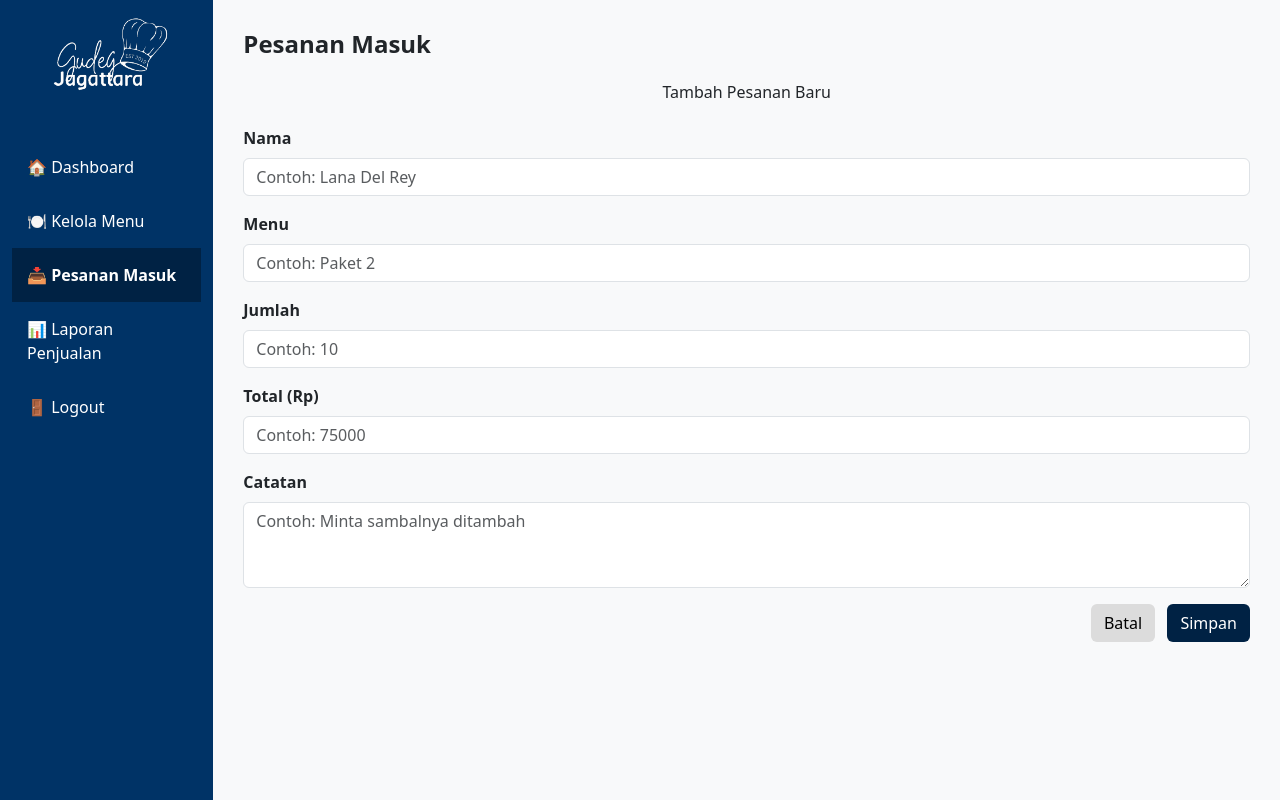
After one commit to sifahikmah/Capstone-Project-Gudeg-Jagattara, a PHP site: page /admin/tambah_pesanan.php in a window 1280 px wide. The commit adds this page. Run offline with PHP 8.4, Linux system fonts and the light colour scheme.

Commit message:
Menambahkan back end Tambah Pesanan

```diff
--- a/admin/editmenu.php
+++ b/admin/editmenu.php
@@ -99,12 +99,9 @@ if ($_SERVER["REQUEST_METHOD"] === "POST") {
       </div>
       <a href="dashboard.php">🏠 Dashboard</a>
       <a href="kelolamenu.php" class="active">🍽 Kelola Menu</a>
-<<<<<<< HEAD
       <a href="pesanan.php">📥 Pesanan Masuk</a>
       <a href="laporan.php">📊 Laporan Penjualan</a>
-      <a href="#">🚪 Logout</a>
-=======
->>>>>>> cedf297f3dce935fb40d21287ec77d21c9e038e4
+      <a href="logout.php">🚪 Logout</a>
     </div>
 
     <!-- Main Content -->
--- /dev/null
+++ b/admin/tambah_pesanan.php
@@ -0,0 +1,136 @@
+<?php
+include '../koneksi.php';
+
+if ($_SERVER['REQUEST_METHOD'] === 'POST') {
+  $nama     = $_POST['nama_pembeli'];
+  $menu     = $_POST['menu'];
+  $jumlah   = intval($_POST['jumlah']);
+  $total    = intval(str_replace(['Rp.', '.', ','], '', $_POST['total']));
+  $catatan  = trim($_POST['catatan']) ?: '-';
+
+  // Siapkan default
+  $alamat   = '-';
+  $pengantaran = '-';
+  $pembayaran  = '-';
+  $status   = 'selesai';
+
+  // Simpan ke tabel pesanan terlebih dahulu
+  $stmt = $koneksi->prepare("INSERT INTO pesanan
+    (nama_pembeli, alamat, catatan, metode_pengantaran, metode_pembayaran, total, status)
+    VALUES (?, ?, ?, ?, ?, ?, ?)");
+  $stmt->bind_param("sssssis", $nama, $alamat, $catatan, $pengantaran, $pembayaran, $total, $status);
+  $stmt->execute();
+  $id_pesanan = $stmt->insert_id;
+  $stmt->close();
+
+  // Simpan ke tabel detail_pesanan dengan menu manual
+  $stmtDetail = $koneksi->prepare("INSERT INTO detail_pesanan
+    (id_pesanan, id_menu, jumlah, harga_satuan, nama_menu_manual)
+    VALUES (?, NULL, ?, ?, ?)");
+  $stmtDetail->bind_param("iiis", $id_pesanan, $jumlah, $total, $menu);
+  $stmtDetail->execute();
+  $stmtDetail->close();
+
+  header("Location: pesanan.php");
+  exit;
+}
+?>
+
+
+<!DOCTYPE html>
+<html lang="id">
+<head>
+  <meta charset="UTF-8" />
+  <meta name="viewport" content="width=device-width, initial-scale=1.0" />
+  <title>Tambah Pesanan Baru</title>
+  <link href="https://cdn.jsdelivr.net/npm/bootstrap@5.3.0/dist/css/bootstrap.min.css" rel="stylesheet" />
+  <style>
+    body {
+      background-color: #f8f9fa;
+    }
+    .sidebar {
+      background-color: #003366;
+      min-height: 100vh;
+      color: white;
+    }
+    .sidebar a {
+      color: white;
+      text-decoration: none;
+      display: block;
+      padding: 15px;
+    }
+    .sidebar a:hover {
+      background-color: #002244;
+    }
+    .sidebar a.active {
+      background-color: #002244;
+      font-weight: bold;
+    }
+    .content {
+      padding: 30px;
+    }
+    .form-label {
+      font-weight: bold;
+    }
+    .btn-cancel {
+      background-color: #dcdcdc;
+      color: black;
+    }
+    .btn-submit {
+      background-color: #002244;
+      color: white;
+    }
+  </style>
+</head>
+<body>
+  <div class="container-fluid">
+    <div class="row">
+      <!-- Sidebar -->
+      <div class="col-md-2 sidebar d-flex flex-column">
+        <div class="text-center my-2">
+          <img src="../assets/logo2.png" alt="Logo" width="180">
+        </div>
+        <a href="dashboard.html">🏠 Dashboard</a>
+        <a href="kelolamenu.html">🍽 Kelola Menu</a>
+        <a href="pesanan.html" class="active">📥 Pesanan Masuk</a>
+        <a href="laporan.html">📊 Laporan Penjualan</a>
+        <a href="#">🚪 Logout</a>
+      </div>
+
+      <!-- Main Content -->
+      <div class="col-md-9 col-lg-10 content">
+        <h4 class="fw-bold mb-4">Pesanan Masuk</h4>
+        <h6 class="text-center mb-4">Tambah Pesanan Baru</h6>
+
+<form method="POST" action="tambah_pesanan.php">
+  <div class="mb-3">
+    <label class="form-label">Nama</label>
+    <input type="text" name="nama_pembeli" class="form-control" placeholder="Contoh: Lana Del Rey" required>
+  </div>
+  <div class="mb-3">
+    <label class="form-label">Menu</label>
+    <input type="text" name="menu" class="form-control" placeholder="Contoh: Paket 2" required>
+  </div>
+  <div class="mb-3">
+    <label class="form-label">Jumlah</label>
+    <input type="number" name="jumlah" class="form-control" placeholder="Contoh: 10" required>
+  </div>
+  <div class="mb-3">
+    <label class="form-label">Total (Rp)</label>
+    <input type="text" name="total" class="form-control" placeholder="Contoh: 75000" required>
+  </div>
+  <div class="mb-3">
+    <label class="form-label">Catatan</label>
+    <textarea name="catatan" class="form-control" rows="3" placeholder="Contoh: Minta sambalnya ditambah"></textarea>
+  </div>
+  <div class="text-end">
+    <button type="reset" class="btn btn-cancel me-2">Batal</button>
+    <button type="submit" class="btn btn-submit">Simpan</button>
+  </div>
+</form>
+
+      </div>
+    </div>
+  </div>
+</body>
+</html>
--- a/admin/tambahmenu.php
+++ b/admin/tambahmenu.php
@@ -87,14 +87,11 @@ if ($_SERVER['REQUEST_METHOD'] === 'POST') {
         <div class="text-center my-2">
           <img src="../assets/logo2.png" alt="Logo" width="180">
         </div>
-<<<<<<< HEAD
         <a href="dashboard.php">🏠 Dashboard</a>
         <a href="kelolamenu.php" class="active">🍽 Kelola Menu</a>
         <a href="pesanan.php">📥 Pesanan Masuk</a>
         <a href="laporan.php">📊 Laporan Penjualan</a>
         <a href="logout.php">🚪 Logout</a>
-=======
->>>>>>> cedf297f3dce935fb40d21287ec77d21c9e038e4
       </div>
 
       <!-- Main Content -->
```
Also changed, not shown: admin/pesanan.php (+5 -3 lines), admin/tambah-pesanan.html (deleted, +0 -96 lines), assets/uploads/685956d3ba79f.jpg (added).
